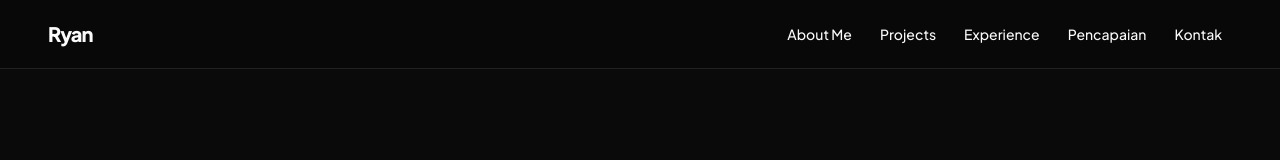
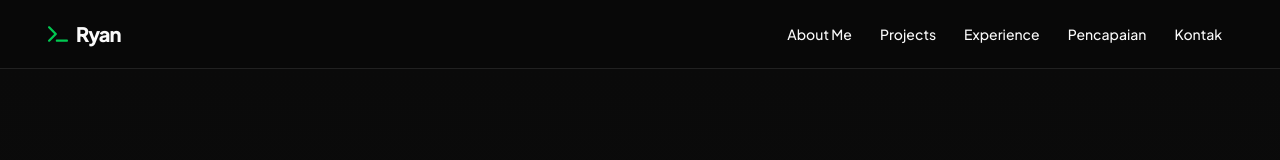
Before and after one commit to stringy-paint/Portofolio-Profile, a Next.js app: page / in a window 1280 px wide. Shown: the top 160 px of the page. Built offline with nearby package versions, Linux system fonts and the light colour scheme.

Commit message:
tulis pesan perubahan Anda di sini

```diff
--- a/components/ui/navigation-menu.tsx
+++ b/components/ui/navigation-menu.tsx
@@ -5,6 +5,7 @@ import { cva } from "class-variance-authority"
 import { cn } from "@/lib/utils"
 import { ChevronDownIcon } from "lucide-react"
 import Link from "next/link"
+import { FaTerminal } from "react-icons/fa6"
 
 function NavigationMenu({
   align = "start",
@@ -169,11 +170,11 @@ function NavBar() {
     <header className="sticky top-0 z-[999] w-full border-b border-border bg-background/80 backdrop-blur-md py-4 ">
       <div className="container mx-auto flex items-center justify-between px-6 md:px-12">
 
-        {/* Bagian Kiri: Logo/Identitas */}
         <button
           onClick={() => window.scrollTo({ top: 0, behavior: "smooth" })}
-          className="text-xl font-extrabold tracking-tighter"
+          className="text-xl font-extrabold tracking-tighter flex items-center gap-2"
         >
+          <FaTerminal className="size-5 text-green-500" />
           Ryan
         </button>
 
```
